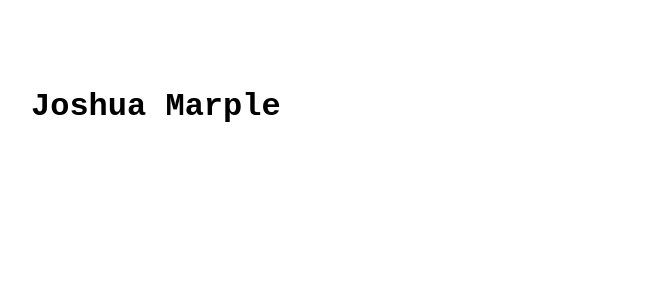
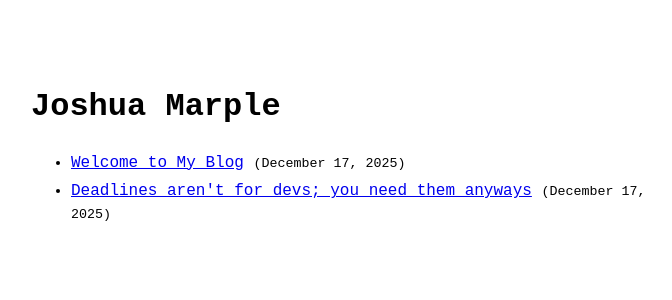
Before and after one commit to joshuaMarple/joshuamarple.github.io, a Jekyll site: the page built from index.md, in a window 1280 px wide. Shown: the top 300 px of the page, without its empty margins (289-961 px from the left). Built offline with Jekyll 4.4.1, drawn with Linux system fonts in a browser that asks for light colours; part of the change alters nothing that is shown.

Commit message:
Add blog post on deadlines and estimation
- New post: "Deadlines aren't for devs; you need them anyways"
- Set up KaTeX for math rendering
- Add post listing to home page
- Style footnotes section
- Add images for the post

🤖 Generated with [Claude Code](https://claude.com/claude-code)

Co-Authored-By: Claude Opus 4.5 <noreply@anthropic.com>

```diff
--- a/_config.yml
+++ b/_config.yml
@@ -4,6 +4,8 @@ author: Joshua Marple
 
 # Build settings
 markdown: kramdown
+kramdown:
+  math_engine: null
 sass:
   sass_dir: _sass
 
--- a/_includes/head.html
+++ b/_includes/head.html
@@ -15,6 +15,9 @@
 
   <link rel="shortcut icon" type="image/x-icon" href="{{ site.favicon | relative_url }}" />
   <link rel="stylesheet" href="{{ "/assets/css/main.css" | relative_url }}" />
-	<link rel="stylesheet" href="https://cdn.jsdelivr.net/npm/katex@0.16.9/dist/katex.css" integrity="sha384-OH8qNTHoMMVNVcKdKewlipV4SErXqccxxlg6HC9Cwjr5oZu2AdBej1TndeCirael" crossorigin="anonymous">
+	<link rel="stylesheet" href="https://cdn.jsdelivr.net/npm/katex@0.16.9/dist/katex.min.css" crossorigin="anonymous">
+  <script defer src="https://cdn.jsdelivr.net/npm/katex@0.16.9/dist/katex.min.js" crossorigin="anonymous"></script>
+  <script defer src="https://cdn.jsdelivr.net/npm/katex@0.16.9/dist/contrib/auto-render.min.js" crossorigin="anonymous"
+    onload="renderMathInElement(document.body, {delimiters: [{left: '$$', right: '$$', display: true}, {left: '\\[', right: '\\]', display: true}, {left: '\\(', right: '\\)', display: false}]});"></script>
 
 </head>
--- a/_layouts/home.html
+++ b/_layouts/home.html
@@ -11,3 +11,12 @@ layout: default
 {%-include menu_item.html collection=site.data.menu.entries-%}
 
 {{ content }}
+
+<ul>
+  {%- for post in site.posts -%}
+    <li>
+      <a href="{{ post.url | relative_url }}">{{ post.title }}</a>
+      <small>({{ post.date | date: "%B %d, %Y" }})</small>
+    </li>
+  {%- endfor -%}
+</ul>
--- /dev/null
+++ b/_posts/2025-12-17-estimation-deadlines.md
@@ -0,0 +1,118 @@
+---
+layout: post
+title: "Deadlines aren't for devs; you need them anyways"
+date: 2025-12-17
+---
+
+
+## The typical path
+
+Software devs are often asked to create estimates for the purposes of creating a deadline.[^1] These estimates are plugged together by a project lead who spits out a deadline the devs are held to without mercy until either a) the deadline is missed or b) the devs are burnt out and leave the team.
+
+<img src="/assets/images/sandbag.webp" alt="a sandbag from smash bros melee" width="100">
+
+This leads, of course, to an all too recognizable behavior: the infamous sandbag. Devs, perhaps realizing that a [perverse incentive](https://en.wikipedia.org/wiki/Perverse_incentive) is at play, decide to get ahead of this charade and inflate their estimates so much they couldn't possibly fall behind schedule.
+
+In response, project leads begin to look askance at the estimates created by the devs; no longer trusting their dev's technical judgement, they push and pry on every number that seems too large. They ask for more and more detailed breakdowns, which leads to project inflation before the project has even begun.
+
+Finger pointing and blaming before we've started — what a miserable project already!
+
+## What are deadlines even for?
+
+In response to this, many software engineers believe that deadlines are unnecessary, bad, or misleading.[^2] I think this is a mistake — deadlines are one of the most important tools that project managers have for communicating with stakeholders and customers about when to actually expect to see something in their hands.
+
+Devs may not like it, but that's because **the deadlines aren't for them**. The deadline is for the stakeholder, not the developer! The deadline is a *communication of intent*, not a promise of a deliverable.[^4]
+
+## A better method of creating deadlines
+
+Rather than using deadlines as an exercise in destroying team trust, a well-crafted deadline can actually be a relieving force for a team. It's a shield against a different insidious anti-pattern: scope creep. By having a clear deadline, you can cut optional features to deliver something useful to a customer even sooner. But how do we avoid the downsides that deadlines give?
+
+The answer is simple to state, but tough to stick to: **the project lead should be the sandbagger**.
+
+Let's break it down. In our idealized case, devs create estimates as normal. They make these estimates to the best of their technical know-how — they may not know for sure, but they try their level best. This requires trust on their part! They need to know that the project lead is going to understand their inability to perfectly foresee the future.
+
+The project lead then takes these estimates and thinks for a bit.
+
+- Which tasks can be done in parallel?
+- Can they de-risk the project by getting subject matter experts to help out?
+- Can they cut certain features if they're too much work or too risky?
+- How confident are they in the accuracy of the estimates?
+- Can they identify backup plans and risk reduction strategies?
+
+The project lead takes all of these factors into account and comes up with a calendar date. As a lower bound, the deadline should *at least* abide by:
+
+$$
+T \geq \frac{\sum_{i=1}^{n} E_i}{N}
+$$
+
+Where:
+  - \\( T \\) = time until deadline
+  - \\( E_i \\) = individual task estimates
+  - \\( N \\) = number of developers
+
+## What happens when God laughs?
+
+Inevitably, there will be things missed. This isn't a flaw! If we had perfect estimates, *then you spent too much time estimating*. Instead, if an estimate is off, the project lead should take one of the following actions:
+
+**1. Do nothing**
+
+   Is the deadline actually at risk? Did you keep enough time in reserve to cover this? How much riskier did your deadline get?
+
+**2. Increase funding**
+
+Can you reshuffle resources? Add additional headcount? Have some devs spend more time on the project?
+
+**3. Cut features**
+
+Maybe some of those "nice to haves" are now pushing you over the edge for your deadline — can they be skipped?
+
+**4. Push out the deadline**
+
+Finally, maybe the deadline was simply too aggressive. The estimates were off, the project slipped, shit happened. **It's OK.**
+
+Note what wasn't on that list?
+
+![Beatings will continue until morale improves](/assets/images/beatings-will-continue.png)
+
+You can't just flog the devs to meet your deadlines — the missed deadline was YOUR fault, not theirs!
+
+## But the customers/stakeholders will lose trust if I push out the deadlines!
+They won't. In fact, it might just *increase* their trust in you.
+
+First off, half of them probably forgot about the project altogether. This might be the first time you've talked to them about the project since your first email officially kicking off the project.[^3]
+
+But more importantly, it shows you're:
+
+1. Actively thinking about and working on the project
+2. Responsibly communicating with stakeholders and updating them on the risks
+
+Soften the blow by doing two things.
+
+1. Give them a clear explanation for **why** the deadline was pushed back
+
+   This should be done blamelessly and precisely. It's not "Timmy fucked up and forgot to put security on the RPC endpoint". It's "We missed key concerns about security in the design, and need to lock down our /foo RPC".
+
+2. Give them a new deadline (and maybe bake a bit more time into it)
+
+   It can be painful to push back the deadline. Nothing looks worse than going "it's just one more week guys I PROMISE THIS TIME".
+
+   Instead, cut your losses and commit to actually pushing it out. Don't give yourself zero leeway if another thing comes up again. Give yourself at least the same amount of leeway you had at the project start (and consider giving it more!).
+
+   If your stakeholders balk at this, talk with them. Just explain that the planning process isn't perfect, and help build back that trust with them through frequent comms.
+
+## Deadlines can be a helper
+
+<img src="/assets/images/a-world-without-deadlines.jpg" alt="imagine a world without deadlines" width="300">
+
+**If you're a dev, don't sweat the deadlines too much** — it's mostly a tool for customer comms. If it's an unrealistic deadline, raise that early and loudly.
+
+**If you're a project lead, trust your team!** Don't play chicken with their estimates and see if you can trick them into crunch time. Use the deadline to communicate with customers and align your features.
+
+**If you're a stakeholder, don't put all your faith into the first deadline reported from the team.** Trust that they're doing their best, ask insightful questions to see if they missed anything obvious, and help support them if (when) those deadlines slip.
+
+Work doesn't have to be so stressful — better comms are a way to improve that.
+
+[^1]: Cue the incessant ["Let's play Numberwang"](https://www.youtube.com/watch?v=UY_zcHjARgc) memes. Software estimation is important and more manageable than you may think — we'll cover this in more detail in a later post.
+[^2]: [Lucas Costa](https://www.lucasfcosta.com/blog/deadlines) has a well written post to this end; I don't agree with it, but I also don't like fighting strawmen. You should read it and disagree with me!
+[^3]: Just to be clear, that's a mistake too — you should be in frequent communication with your stakeholders. More on that later.
+[^4]: There's probably something in here about how "deadline" is the wrong word, and it likely is. A more accurate term is probably "targeted launch date" or similar. However, most people are familiar with and call it a "deadline" so I stick with that term here.
--- a/_sass/no-style-please.scss
+++ b/_sass/no-style-please.scss
@@ -96,3 +96,11 @@ img {
   display: block;
   margin: 0 auto;
 }
+
+.footnotes::before {
+  content: "Footnotes";
+  display: block;
+  font-weight: bold;
+  margin-top: 2rem;
+  margin-bottom: 0.5rem;
+}
```
Also changed, not shown: assets/images/a-world-without-deadlines.jpg (added), assets/images/beatings-will-continue.png (added), assets/images/sandbag.webp (added).
